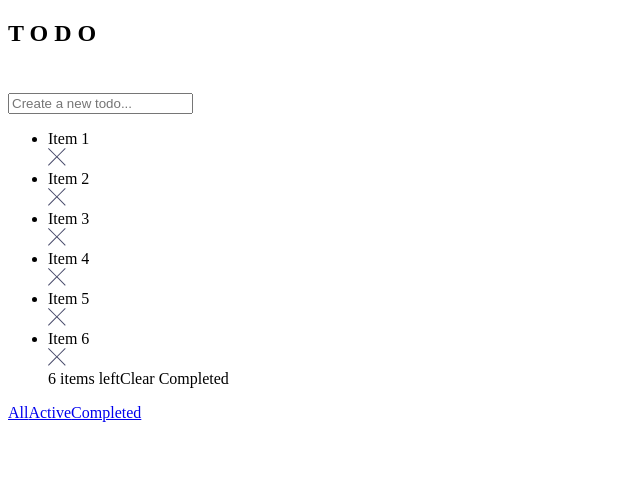
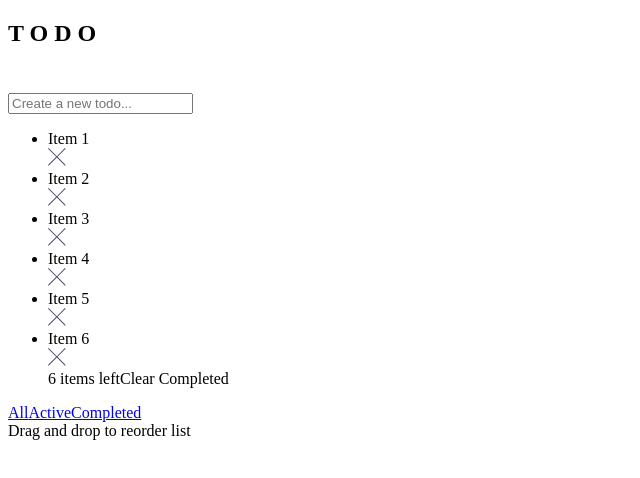
Before and after one commit to saullbrandao/todo-app, a Next.js app: page / in a window 1280 px wide. Shown: the top 478 px of the page, without its empty margins (0-640 px from the left). Built offline with nearby package versions, Linux system fonts and the light colour scheme.

Commit message:
feat: add footer to the List Section

```diff
--- a/src/components/ListSection/index.tsx
+++ b/src/components/ListSection/index.tsx
@@ -5,11 +5,15 @@ export function ListSection() {
     <section className="flex flex-col gap-4 w-full px-6">
       <List />
 
-      <nav className="flex justify-center gap-6 bg-white w-full px-5 py-4 rounded-md shadow-md">
+      <nav className="flex justify-center gap-6 bg-white w-full px-5 py-4 rounded-md shadow-sm text-light-gray-400 font-bold">
         <a href="#">All</a>
         <a href="#">Active</a>
         <a href="#">Completed</a>
       </nav>
+
+      <footer className="text-center text-light-gray-400 font-bold text-base ">
+        Drag and drop to reorder list
+      </footer>
     </section>
   )
 }
```
